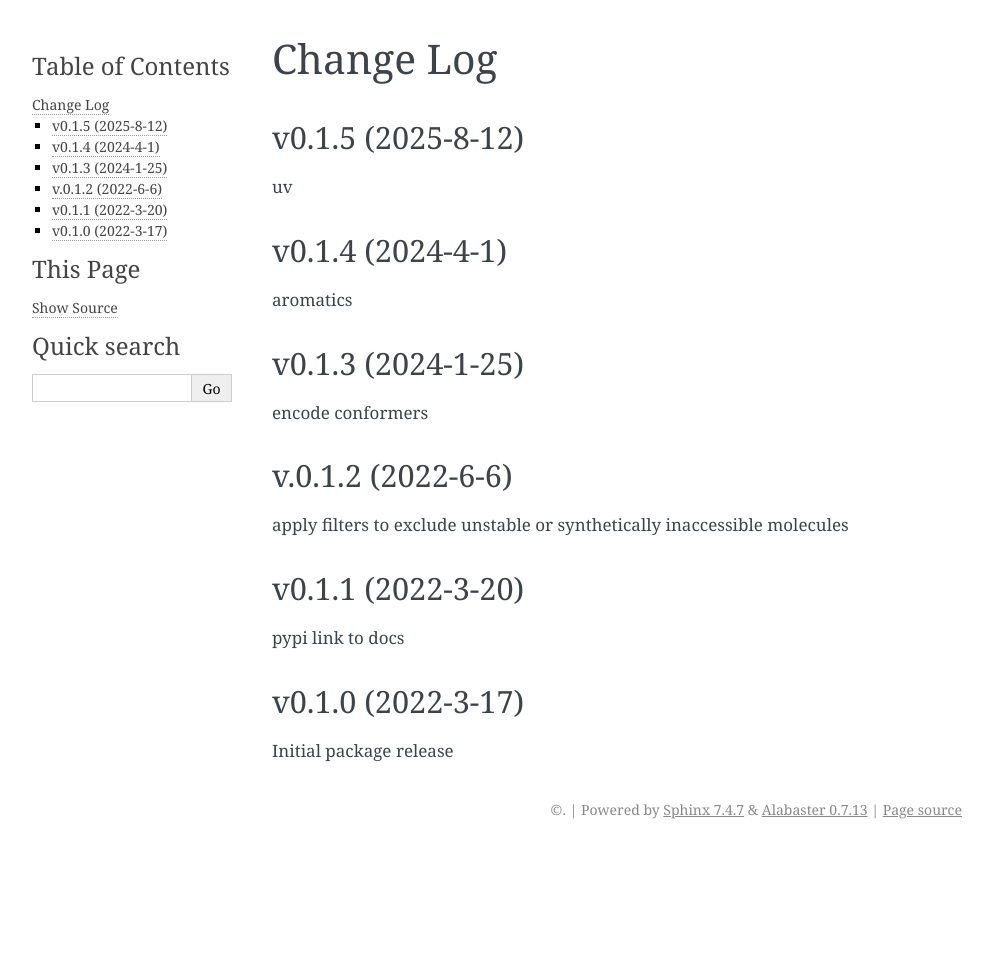
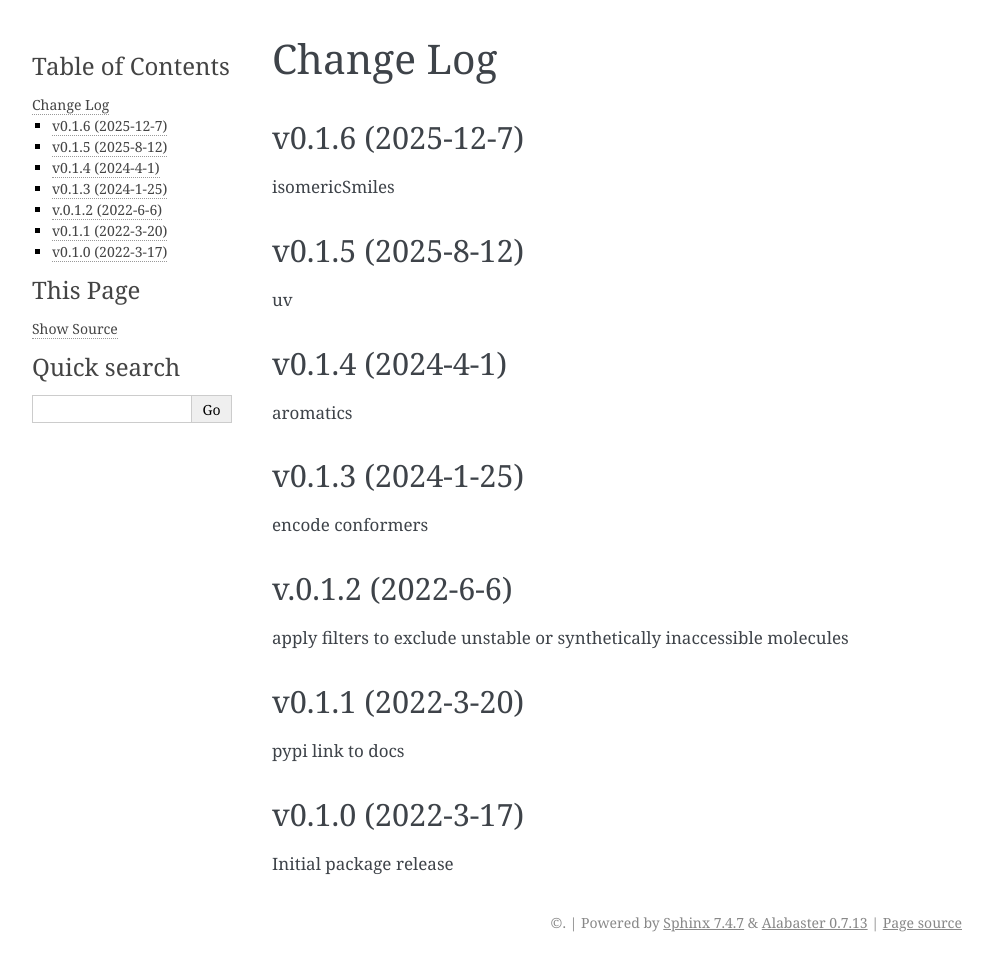
Before and after one commit to hstern2/amsr, a Sphinx documentation site: the page built from docs/source/changelog.rst, in a window 1280 px wide. Shown: the whole page, without its empty margins (148-1141 px from the left). Built offline with Sphinx 7.4.7, drawn with Linux system fonts in a browser that asks for light colours; before the commit the page ends 900 px from its top, so only the background shows below that.

Commit message:
version bump

```diff
--- a/amsr/version.py
+++ b/amsr/version.py
@@ -1 +1 @@
-__version__ = "0.1.5"
+__version__ = "0.1.6"
--- a/docs/source/changelog.rst
+++ b/docs/source/changelog.rst
@@ -1,5 +1,9 @@
 Change Log
 ==========
+v0.1.6 (2025-12-7)
+------------------
+isomericSmiles
+
 v0.1.5 (2025-8-12)
 ------------------
 uv
--- a/docs/source/conf.py
+++ b/docs/source/conf.py
@@ -7,7 +7,7 @@ sys.path.insert(0, os.path.abspath("../../"))
 
 project = "amsr"
 author = "Harry Stern"
-release = "0.1.5"
+release = "0.1.6"
 
 extensions = [
     "sphinx.ext.autodoc",  # <-- must precede sphinx_autodoc_typehints
--- a/pyproject.toml
+++ b/pyproject.toml
@@ -4,7 +4,7 @@ build-backend = "setuptools.build_meta"
 
 [project]
 name = "amsr"
-version = "0.1.5"
+version = "0.1.6"
 description = "Another molecular string representation"
 authors = [{ name = "Harry Stern" }]
 license = { file = "LICENSE" }
```
